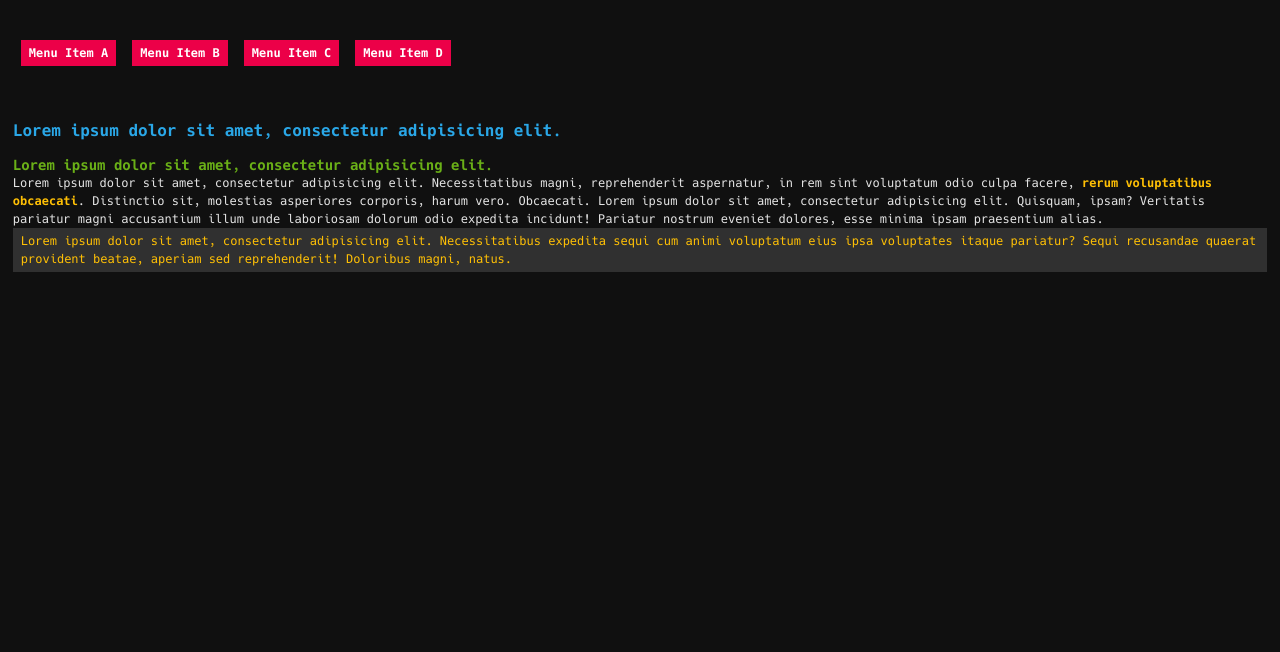
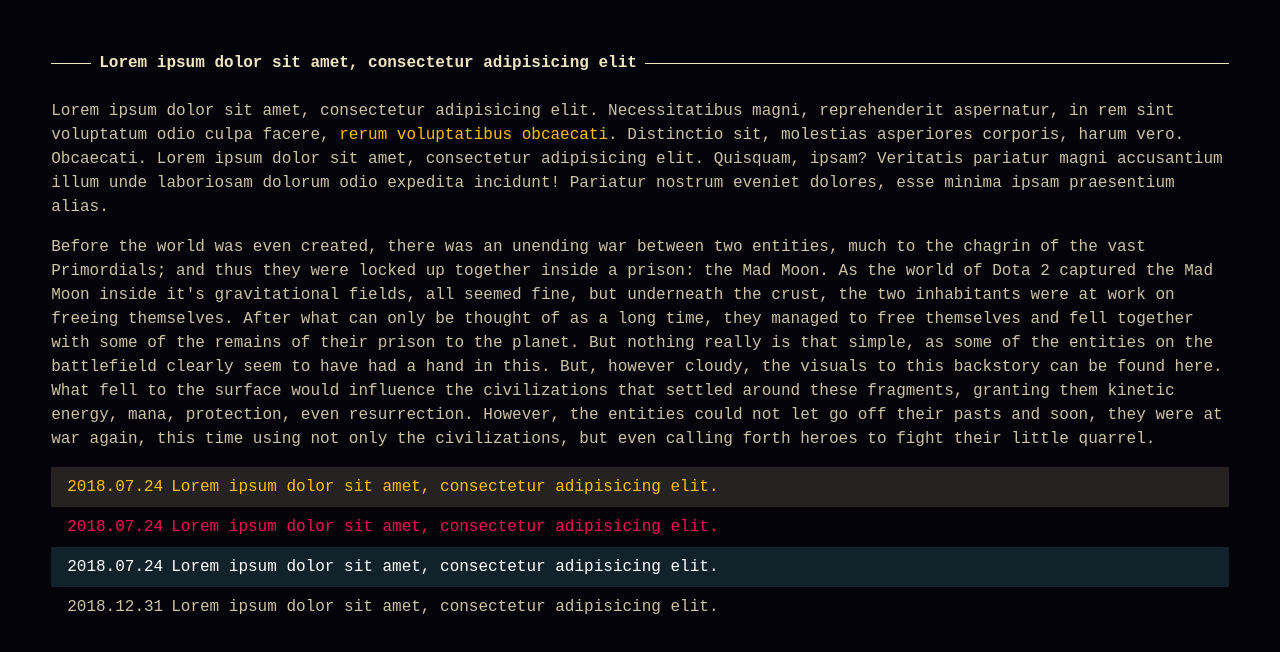
Before and after one commit to laurentiudanu/termview, a plain HTML site: page index.html in a window 1280 px wide. Drawn offline with Linux system fonts and the light colour scheme.

Commit message:
update #1

```diff
--- a/index.html
+++ b/index.html
@@ -12,18 +12,45 @@
   </head>
   <body>
     <div class="container">
-      <ul id="touchsurface2" class="general-nav cf">
-        <li><a href="#">Menu Item A</a></li>
-        <li><a href="#">Menu Item B</a></li>
-        <li><a href="#">Menu Item C</a></li>
-        <li><a href="#">Menu Item D</a></li>
-      </ul>
-      <h1>Lorem ipsum dolor sit amet, consectetur adipisicing elit.</h1>
       <article>
-        <h2>Lorem ipsum dolor sit amet, consectetur adipisicing elit.</h2>
+        <h1><span>Lorem ipsum dolor sit amet, consectetur adipisicing elit</span></h1>
         <p>Lorem ipsum dolor sit amet, consectetur adipisicing elit. Necessitatibus magni, reprehenderit aspernatur, in rem sint voluptatum odio culpa facere, <strong>rerum voluptatibus obcaecati</strong>. Distinctio sit, molestias asperiores corporis, harum vero. Obcaecati. Lorem ipsum dolor sit amet, consectetur adipisicing elit. Quisquam, ipsam? Veritatis pariatur magni accusantium illum unde laboriosam dolorum odio expedita incidunt! Pariatur nostrum eveniet dolores, esse minima ipsam praesentium alias.</p>
-        <div class="notice"><p>Lorem ipsum dolor sit amet, consectetur adipisicing elit. Necessitatibus expedita sequi cum animi voluptatum eius ipsa voluptates itaque pariatur? Sequi recusandae quaerat provident beatae, aperiam sed reprehenderit! Doloribus magni, natus.</p></div>
+        <p>Before the world was even created, there was an unending war between two entities, much to the chagrin of the vast Primordials; and thus they were locked up together inside a prison: the Mad Moon. As the world of Dota 2 captured the Mad Moon inside it's gravitational fields, all seemed fine, but underneath the crust, the two inhabitants were at work on freeing themselves. After what can only be thought of as a long time, they managed to free themselves and fell together with some of the remains of their prison to the planet. But nothing really is that simple, as some of the entities on the battlefield clearly seem to have had a hand in this. But, however cloudy, the visuals to this backstory can be found here. What fell to the surface would influence the civilizations that settled around these fragments, granting them kinetic energy, mana, protection, even resurrection. However, the entities could not let go off their pasts and soon, they were at war again, this time using not only the civilizations, but even calling forth heroes to fight their little quarrel.</p>
       </article>
+      <table>
+        <tr>
+          <td class="date">
+            <p>2018.07.24</p>
+          </td>
+          <td>
+            <p>Lorem ipsum dolor sit amet, consectetur adipisicing elit.</p>
+          </td>
+        </tr>
+        <tr>
+          <td class="date">
+            <p>2018.07.24</p>
+          </td>
+          <td>
+            <p>Lorem ipsum dolor sit amet, consectetur adipisicing elit.</p>
+          </td>
+        </tr>
+        <tr>
+          <td class="date">
+            <p>2018.07.24</p>
+          </td>
+          <td>
+            <p>Lorem ipsum dolor sit amet, consectetur adipisicing elit.</p>
+          </td>
+        </tr>
+        <tr>
+          <td class="date">
+            <p>2018.12.31</p>
+          </td>
+          <td>
+            <p>Lorem ipsum dolor sit amet, consectetur adipisicing elit.</p>
+          </td>
+        </tr>
+      </table>
     </div>
   </body>
 </html>
--- a/js/functions.js
+++ b/js/functions.js
@@ -4,15 +4,15 @@ window.onload = function() {
     // jQuery.get("https://gist.githubusercontent.com/laurentiudanu/39454443421d5fc8a342c99bca016de5/raw/4d765bdd073d35cd44dd78be5156eab1e646beaa/test.md", function(data) {
     //   $("#gistdb").append(data);
     // });
-    $("#touchsurface2").swipe({
-      swipe:function(event, direction, distance, duration, fingerCount){
-        //$("h1").text("You swiped " + direction + " for " + distance + "px" );
-        if(direction == "left" && distance > 100) {
-          $("h1").text("activated");
-        }
-      },
-      threshold:100
-    });
+    // $("#touchsurface2").swipe({
+    //   swipe:function(event, direction, distance, duration, fingerCount){
+    //     $("h1").text("You swiped " + direction + " for " + distance + "px" );
+    //     if(direction == "left" && distance > 100) {
+    //       $("h1").text("activated");
+    //     }
+    //   },
+    //   threshold:100
+    // });
 
   })(jQuery);
 }
--- a/style.css
+++ b/style.css
@@ -57,45 +57,55 @@ fieldset {border: 1px solid #c0c0c0; padding: 16px;}
   font-style: italic;
 }
 body {
-  font: 12px/1.5em "Hack", monospace;
-  background-color: #101010;
-  color: #e4e4e4;
+  font: 16px/1.5em "Courier New",Courier,Lucida Sans Typewriter,Lucida Typewriter,monospace;;
+  background-color: #05030a;
+  color: #ccc2a4;
   overflow-x: hidden;
 }
 .hidden {display: none; opacity: 0; pointer-events: none;}
-.container {max-width: 98%; margin-left: auto; margin-right: auto;}
+.container {max-width: 92%; padding: 4vw 0 0 0; margin-left: auto; margin-right: auto;}
 
 
-p:not(:last-of-type) {margin: 0 0 16px 0;}
-.notice {
-  padding: 4px 8px;
-  background-color: #303030;
-  color: #ffc005;
-}
-  .notice:hover {background-color: #262222;}
-  .notice p {margin: 0;}
-strong {color: #ffc005; font-weight: 700;}
-a {
-  /* color: #004f9e; */
-  color: #fff;
-  display: inline-block;
-  vertical-align: top;
-  padding: 4px 8px;
-  background-color: #ec0048;
-  font-weight: 700;
-}
+p {margin: 0 0 16px 0;}
+
+strong {color: #ffc005; font-weight: 400;}
+
 
 h1 {
   font-weight: 700;
   font-size: 16px;
-  padding: 16px 0 0 0;
-  color: #2aa7e7;
+  color: #efe5be;
+  margin: 0 0 24px 0;
+  padding: 0 0 0 40px;
+  position: relative;
 }
-h2 {
-  font-weight: 700;
-  font-size: 14px;
-  padding: 16px 0 0 0;
-  color: #6ab017;
-}
-ul {padding: 40px 0;}
-li {float: left; margin: 0 8px;}
+  h1:before {
+    display: block;
+    content: "";
+    width: 100%;
+    height: 1px;
+    background-color: #efe5be;
+    position: absolute;
+    left: 0;
+    top: 12px;
+  }
+  h1 span {
+    display: inline-block;
+    padding: 0 8px;
+    vertical-align: top;
+    background-color: #05030a;
+    position: relative;
+    z-index: 10;
+  }
+
+table {table-layout: fixed; width: 100%;}
+  table td {
+    vertical-align: middle;
+    padding: 8px 16px;
+  }
+  table td.date {width: 104px;}
+  table tr:first-of-type {background-color: #262222; color: #ffc005;}
+    table tr:first-of-type:hover {background-color: #303030;}
+  table tr:nth-of-type(2) {color: #f30e54;}
+  table tr:nth-of-type(3) {background-color: #11222b; color: #fff;}
+  table p {margin: 0;}
```
